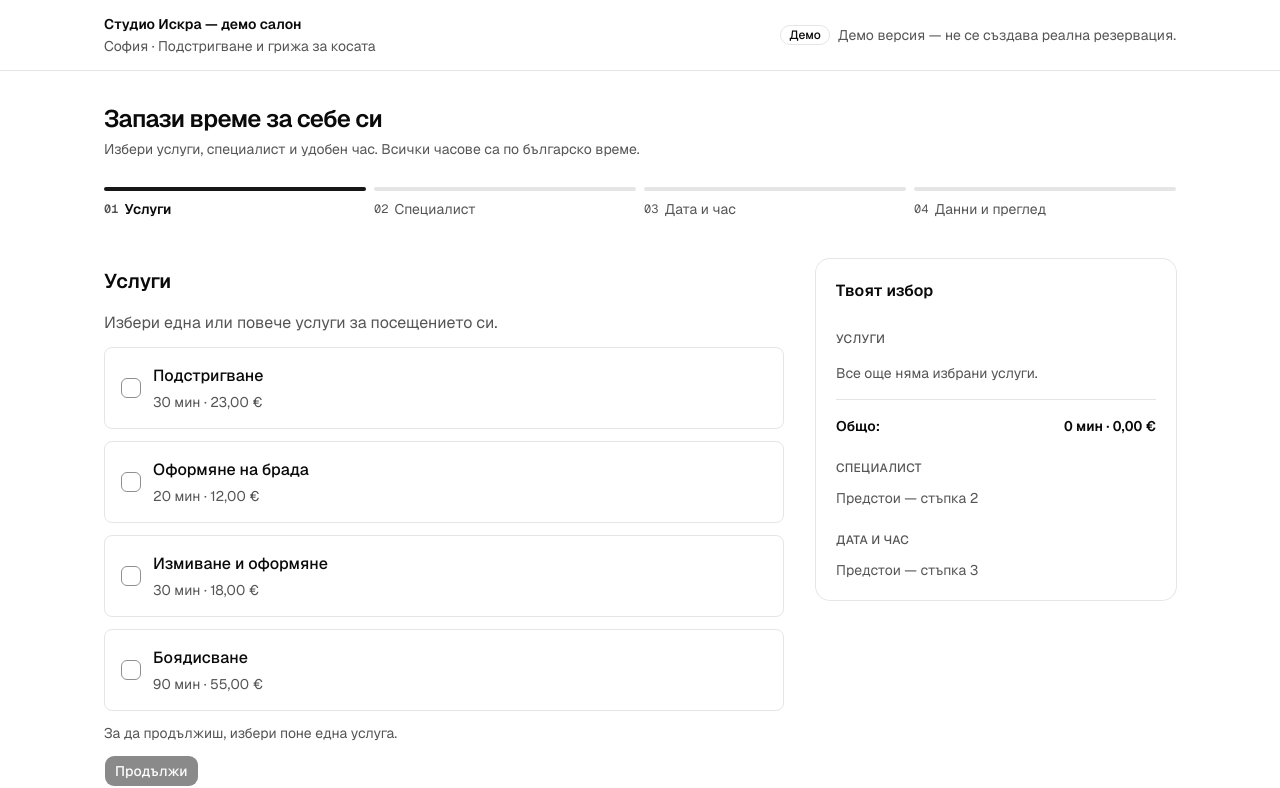
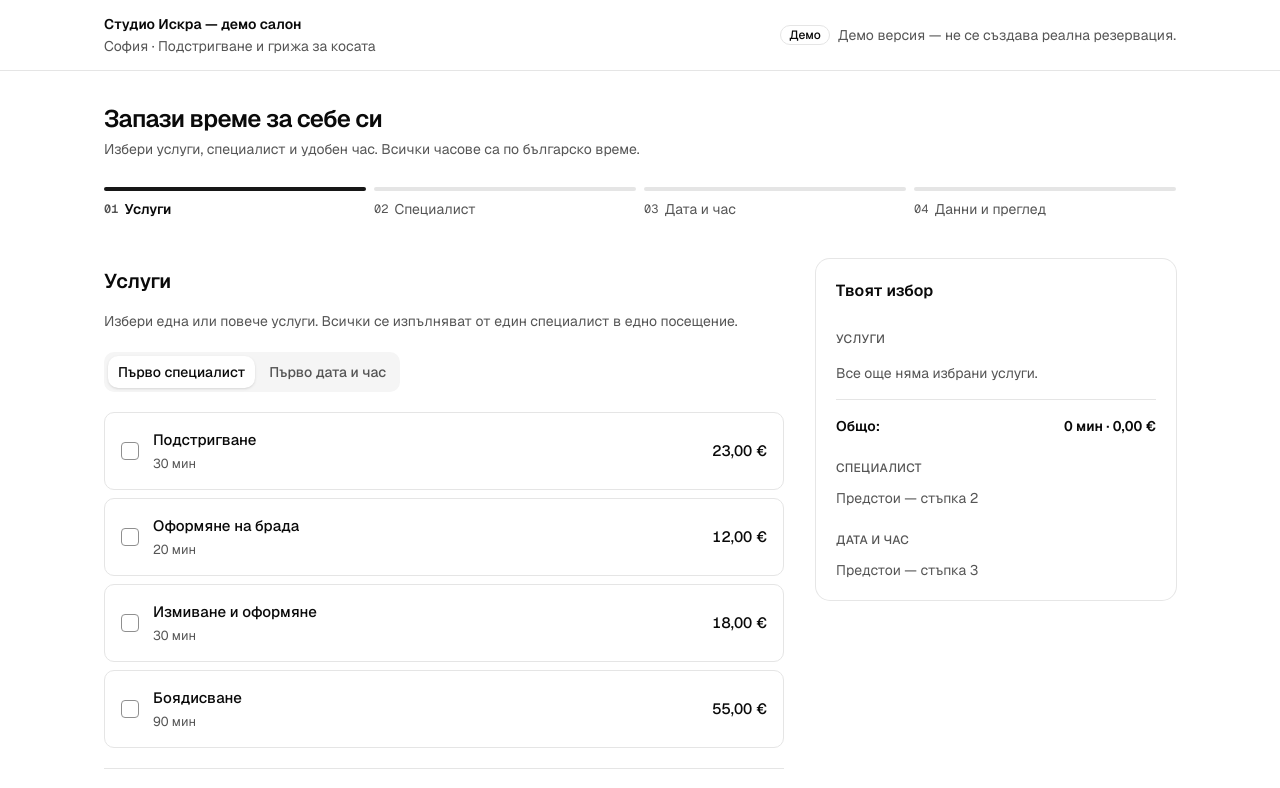
Before and after one commit to PavelDobranov/slotwell, a Next.js app: page / in a window 1280 px wide. Shown: the top 788 px of the page. Built offline with nearby package versions, Linux system fonts and the light colour scheme.

Commit message:
feat: refine booking services step and empty-selection validation
Match the service option rows and totals to the booking design, expose the segmented route choice, and focus the service group after an empty submission. Preserve reducer navigation and later-step controls.\n\nRefs #23

```diff
--- /dev/null
+++ b/src/app/_components/booking/service-option.tsx
@@ -0,0 +1,39 @@
+import { Checkbox } from "@/app/_components/checkbox";
+import { euros } from "@/app/_lib/booking/format";
+import type { Service } from "@/app/_lib/booking/types";
+
+export function ServiceOption({
+  service,
+  selected,
+  onSelect,
+}: {
+  service: Service;
+  selected: boolean;
+  onSelect: (selected: boolean) => void;
+}) {
+  return (
+    <label
+      htmlFor={`service-${service.id}`}
+      data-checked={selected || undefined}
+      className="flex min-h-16 cursor-pointer items-center gap-3 rounded-lg border border-border bg-background p-3.5 has-[:focus-visible]:ring-3 has-[:focus-visible]:ring-ring/50 data-checked:border-primary data-checked:bg-muted data-checked:shadow-[inset_0_0_0_1px_var(--primary)] sm:gap-3.5 sm:p-4"
+    >
+      <Checkbox
+        id={`service-${service.id}`}
+        nativeButton
+        render={<button type="button" />}
+        checked={selected}
+        onCheckedChange={onSelect}
+        className="size-5 sm:size-4.5"
+      />
+      <span className="flex min-w-0 flex-1 flex-col gap-0.5">
+        <span className="text-[15px] font-medium">{service.name}</span>
+        <span className="text-[13px] text-muted-foreground tabular-nums">
+          {service.durationMinutes} мин
+        </span>
+      </span>
+      <span className="shrink-0 text-[15px] font-medium tabular-nums">
+        {euros.format(service.priceCents / 100)}
+      </span>
+    </label>
+  );
+}
--- /dev/null
+++ b/src/app/_components/booking/services-step.tsx
@@ -0,0 +1,128 @@
+import { CircleAlertIcon } from "lucide-react";
+import { useEffect, useRef, useState } from "react";
+
+import { ServiceOption } from "@/app/_components/booking/service-option";
+import { Button } from "@/app/_components/button";
+import {
+  FieldDescription,
+  FieldError,
+  FieldGroup,
+  FieldLegend,
+  FieldSet,
+} from "@/app/_components/field";
+import { Separator } from "@/app/_components/separator";
+import { ToggleGroup, ToggleGroupItem } from "@/app/_components/toggle-group";
+import { serviceTotals } from "@/app/_lib/booking/fixtures";
+import { euros } from "@/app/_lib/booking/format";
+import type { BookingPath } from "@/app/_lib/booking/state";
+import type { Service } from "@/app/_lib/booking/types";
+
+export function ServicesStep({
+  services,
+  serviceIds,
+  path,
+  noSpecialist,
+  onServices,
+  onPath,
+  onNext,
+}: {
+  services: readonly Service[];
+  serviceIds: readonly string[];
+  path: BookingPath;
+  noSpecialist: boolean;
+  onServices: (ids: string[]) => void;
+  onPath: (path: BookingPath) => void;
+  onNext: () => void;
+}) {
+  const [attempts, setAttempts] = useState(0);
+  const group = useRef<HTMLFieldSetElement>(null);
+  const invalid = attempts > 0 && serviceIds.length === 0;
+  useEffect(() => {
+    if (invalid && attempts > 0) group.current?.focus();
+  }, [invalid, attempts]);
+  const totals = serviceTotals(
+    services.filter(({ id }) => serviceIds.includes(id)),
+  );
+
+  return (
+    <form
+      noValidate
+      className="flex min-w-0 flex-col gap-5"
+      onSubmit={(event) => {
+        event.preventDefault();
+        setAttempts((count) => count + 1);
+        if (serviceIds.length > 0) onNext();
+      }}
+    >
+      <FieldDescription id="services-description">
+        Избери една или повече услуги. Всички се изпълняват от един специалист в
+        едно посещение.
+      </FieldDescription>
+      <ToggleGroup
+        variant="segmented"
+        aria-label="Как предпочиташ да избереш?"
+        value={[path]}
+        onValueChange={([value]) => {
+          if (value === "staff-first" || value === "time-first") onPath(value);
+        }}
+        className="max-w-full flex-wrap"
+      >
+        <ToggleGroupItem value="staff-first">Първо специалист</ToggleGroupItem>
+        <ToggleGroupItem value="time-first">Първо дата и час</ToggleGroupItem>
+      </ToggleGroup>
+      <FieldSet
+        ref={group}
+        tabIndex={-1}
+        aria-invalid={invalid || undefined}
+        aria-describedby={
+          invalid
+            ? "services-error services-description"
+            : "services-description"
+        }
+        data-invalid={invalid || undefined}
+        className="min-w-0 gap-2 rounded-lg focus:outline-2 focus:outline-offset-4 focus:outline-ring"
+      >
+        <FieldLegend className="sr-only">Услуги</FieldLegend>
+        <FieldGroup className="gap-2">
+          {services.map((service) => (
+            <ServiceOption
+              key={service.id}
+              service={service}
+              selected={serviceIds.includes(service.id)}
+              onSelect={(selected) => {
+                setAttempts(0);
+                onServices(
+                  selected
+                    ? [...serviceIds, service.id]
+                    : serviceIds.filter((id) => id !== service.id),
+                );
+              }}
+            />
+          ))}
+        </FieldGroup>
+        {invalid && (
+          <FieldError id="services-error" className="flex items-center gap-1.5">
+            <CircleAlertIcon aria-hidden="true" className="size-4 shrink-0" />
+            Избери поне една услуга, за да продължиш.
+          </FieldError>
+        )}
+      </FieldSet>
+      {noSpecialist && (
+        <output>
+          Няма специалист за тази комбинация от услуги. Промени избора си.
+        </output>
+      )}
+      <Separator />
+      <div className="flex flex-wrap items-center justify-between gap-3">
+        <p data-testid="services-total" className="text-sm tabular-nums">
+          {serviceIds.length} {serviceIds.length === 1 ? "услуга" : "услуги"} ·{" "}
+          {totals.durationMinutes} мин ·{" "}
+          <strong className="font-semibold">
+            {euros.format(totals.priceCents / 100)}
+          </strong>
+        </p>
+        <Button type="submit">Продължи</Button>
+      </div>
+    </form>
+  );
+}
--- a/src/app/_components/booking/wizard.tsx
+++ b/src/app/_components/booking/wizard.tsx
@@ -1,14 +1,13 @@
 "use client";
 
-import { Checkbox } from "@base-ui/react/checkbox";
 import { Radio } from "@base-ui/react/radio";
 import { RadioGroup } from "@base-ui/react/radio-group";
-import { CheckIcon } from "lucide-react";
 import { useEffect, useReducer, useRef, useState } from "react";
 
 import { BookingSummary } from "@/app/_components/booking/booking-summary";
 import { ConfirmationStep } from "@/app/_components/booking/confirmation-step";
 import { DetailsStep } from "@/app/_components/booking/details-step";
+import { ServicesStep } from "@/app/_components/booking/services-step";
 import { SpecialistStep } from "@/app/_components/booking/specialist-step";
 import { Stepper, stepLabels } from "@/app/_components/booking/stepper";
 import { TimeStep } from "@/app/_components/booking/time-step";
@@ -18,7 +17,6 @@ import {
   qualifiedStaff,
 } from "@/app/_lib/booking/availability";
 import { createDemoSalon } from "@/app/_lib/booking/fixtures";
-import { euros } from "@/app/_lib/booking/format";
 import { createDemoSession } from "@/app/_lib/booking/session";
 import {
   type BookingAction,
@@ -126,7 +124,7 @@ export function BookingWizard() {
   useEffect(() => {
     if (
       previousStep.current !== state.step ||
-      previousPath.current !== state.path ||
+      (previousPath.current !== state.path && state.step !== "services") ||
       (lastFocusedControl.current !== null &&
         !lastFocusedControl.current.isConnected &&
         document.activeElement === document.body)
@@ -207,65 +205,16 @@ export function BookingWizard() {
               }}
             />
           ) : state.step === "services" ? (
-            <fieldset
-              className="flex min-w-0 flex-col gap-3"
-              disabled={salon === null}
-            >
-              <legend className="mb-3 text-muted-foreground">
-                Избери една или повече услуги за посещението си.
-              </legend>
-              {salon?.services.map((service) => (
-                <div
-                  key={service.id}
-                  className="flex min-h-14 cursor-pointer items-center gap-3 rounded-md border p-4 has-[[data-checked]]:border-primary has-[[data-checked]]:bg-secondary"
-                >
-                  <Checkbox.Root
-                    id={`service-${service.id}`}
-                    nativeButton
-                    render={<button type="button" />}
-                    checked={state.serviceIds.includes(service.id)}
-                    onCheckedChange={(checked) =>
-                      dispatch({
-                        type: "services",
-                        ids: checked
-                          ? [...state.serviceIds, service.id]
-                          : state.serviceIds.filter((id) => id !== service.id),
-                      })
-                    }
-                    className="flex size-5 shrink-0 items-center justify-center rounded-sm border border-input bg-background text-primary focus-visible:outline-2 focus-visible:outline-offset-2 focus-visible:outline-ring"
-                  >
-                    <Checkbox.Indicator>
-                      <CheckIcon aria-hidden="true" className="size-4" />
-                    </Checkbox.Indicator>
-                  </Checkbox.Root>
-                  <label
-                    htmlFor={`service-${service.id}`}
-                    className="flex min-w-0 flex-1 cursor-pointer flex-col gap-1"
-                  >
-                    <span className="font-medium">{service.name}</span>
-                    <span className="text-sm text-muted-foreground">
-                      {service.durationMinutes} мин ·{" "}
-                      {euros.format(service.priceCents / 100)}
-                    </span>
-                  </label>
-                </div>
-              ))}
-              <p className="text-sm text-muted-foreground">
-                За да продължиш, избери поне една услуга.
-              </p>
-              {noSpecialist && (
-                <output>
-                  Няма специалист за тази комбинация от услуги. Промени избора
-                  си.
-                </output>
-              )}
-              <Button
-                className="self-start"
-                disabled={state.serviceIds.length === 0}
-                onClick={() => dispatch({ type: "next" })}
-              >
-                Продължи
-              </Button>
+            <fieldset disabled={salon === null} className="min-w-0">
+              <ServicesStep
+                services={salon?.services ?? []}
+                serviceIds={state.serviceIds}
+                path={state.path}
+                noSpecialist={noSpecialist}
+                onServices={(ids) => dispatch({ type: "services", ids })}
+                onPath={(path) => dispatch({ type: "path", path })}
+                onNext={() => dispatch({ type: "next" })}
+              />
             </fieldset>
           ) : (
             <>
```
Also changed, not shown: 1 other file (tests, documents, lock files or other folders).
